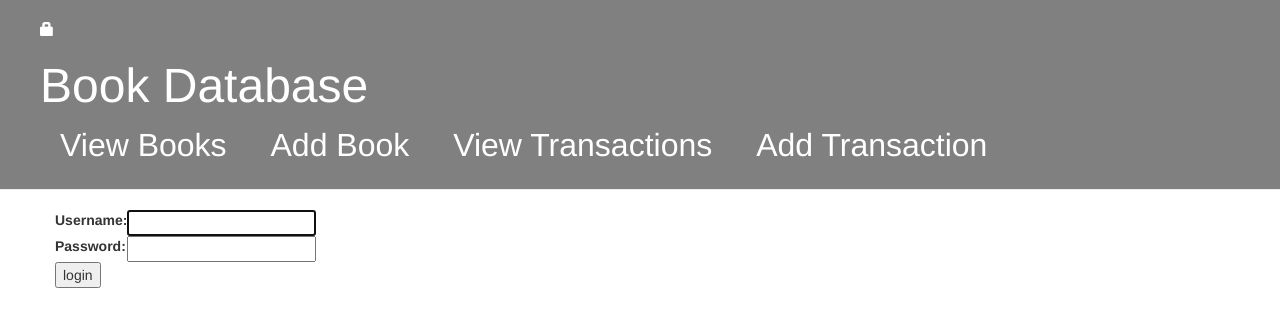
After one commit to barber42/classbase, a Django app: page /accounts/login/ in a window 1280 px wide. The commit adds this page. Shown: the top 327 px of the page. Run offline with Django 3.2, Linux system fonts and the light colour scheme; some libraries are stand-ins or nearby versions.

Commit message:
All basic functions operational

```diff
--- a/dbW2020/bookapp/static/css/book.css
+++ b/dbW2020/bookapp/static/css/book.css
@@ -45,3 +45,8 @@ h1, h2, h3, h4 {
 .big-white {
 	color: white;
 }
+
+.top-menu {
+	margin-right: 30px;
+	margin-left: 30px;
+}
--- a/dbW2020/bookapp/templates/bookapp/base.html
+++ b/dbW2020/bookapp/templates/bookapp/base.html
@@ -14,8 +14,19 @@
 </head>
 <body>
  <div class="page-header">
+
+
+	{% if user.is_authenticated %}
+		<p> Hello, {{ user.username }} <small> (<a href="{%url 'logout' %}">Logout</a>) </small></p>
+	{% else %}
+		<a href="{% url 'login' %}"><span class="glyphicon glyphicon-lock" style="color: white;"></span></a>
+	{% endif %}
+
 	<h1><a href="/">Book Database</a></h1>
+
+	<a href="{% url 'book_list' %}" class="top-menu" style="font-family='Helvetica'; color: white; font-size: 24pt;">View Books</a>
 	<a href="{% url 'book_new' %}" class="top-menu" style="font-family='Helvetica'; color: white; font-size: 24pt;">Add Book</a>
+	<a href="{% url 'transaction_list' %}" class="top-menu" style="font-family='Helvetica'; color: white; font-size: 24pt;">View Transactions</a>
 	<a href="{% url 'transaction_new' %}" class="top-menu" style="font-family='Helvetica'; color: white; font-size: 24pt;">Add Transaction</a>
  </div>
  <div class="content container">
--- /dev/null
+++ b/dbW2020/bookapp/templates/registration/login.html
@@ -0,0 +1,25 @@
+{% extends "bookapp/base.html" %}
+
+{% block content %}
+	{% if form.errors %}
+		<p>Your username and password didn't match. Please try again.</p>
+	{% endif %}
+
+	<form method="post" action="{% url 'login' %}">
+	{% csrf_token %}
+		<table>
+		<tr>
+			<td>{{ form.username.label_tag }}</td>
+			<td>{{ form.username }}</td>
+		</tr>
+		<tr>
+			<td>{{ form.password.label_tag }}</td>
+			<td>{{ form.password }}</td>
+		</tr>
+		</table>
+
+		<input type="submit" value="login" />
+		<input type="hidden" name="next" value="{{ next }}" />
+	</form>
+
+{% endblock %}
--- a/dbW2020/bookapp/urls.py
+++ b/dbW2020/bookapp/urls.py
@@ -1,9 +1,14 @@
 from django.urls import path
 from . import views
+from django.contrib import admin
+from django.contrib.auth import views as authviews
 
 urlpatterns = [
 	path('', views.book_list, name='book_list'),
 	path('book/new/', views.book_new, name='book_new'),
 	path('author/new', views.author_new, name='author_new'),
 	path('transaction/new', views.transaction_new, name='transaction_new'),
+	path('transaction/list/', views.transaction_list, name='transaction_list'),
+	path('accounts/login/', authviews.LoginView.as_view(), name='login'),
+	path('accounts/logout/', authviews.LogoutView.as_view(next_page='/'), name='logout'),
 ]
--- a/dbW2020/bookbase/settings.py
+++ b/dbW2020/bookbase/settings.py
@@ -101,6 +101,7 @@ AUTH_PASSWORD_VALIDATORS = [
     },
 ]
 
+LOGIN_REDIRECT_URL = '/'
 
 # Internationalization
 # https://docs.djangoproject.com/en/2.2/topics/i18n/
--- a/dbW2020/static/css/book.css
+++ b/dbW2020/static/css/book.css
@@ -41,3 +41,12 @@ h1, h2, h3, h4 {
 .sticky + .content {
 	padding-top: 102px;
 }
+
+.big-white {
+	color: white;
+}
+
+.top-menu {
+	margin-right: 20px;
+	margin-left: 20px;
+}
```
Also changed, not shown: dbW2020/bookapp/templates/bookapp/transaction_list.html (added, +15 -0 lines), dbW2020/bookapp/views.py (+24 -0 lines), dbW2020/db.sqlite3, 2 other files.
